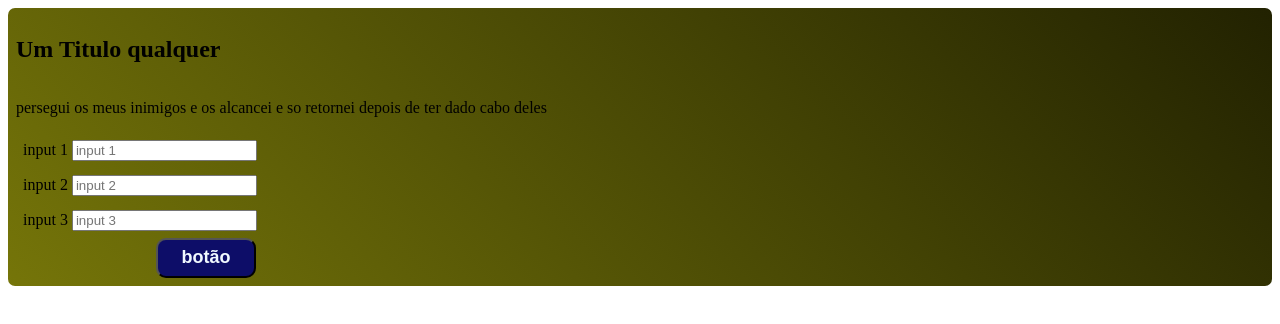
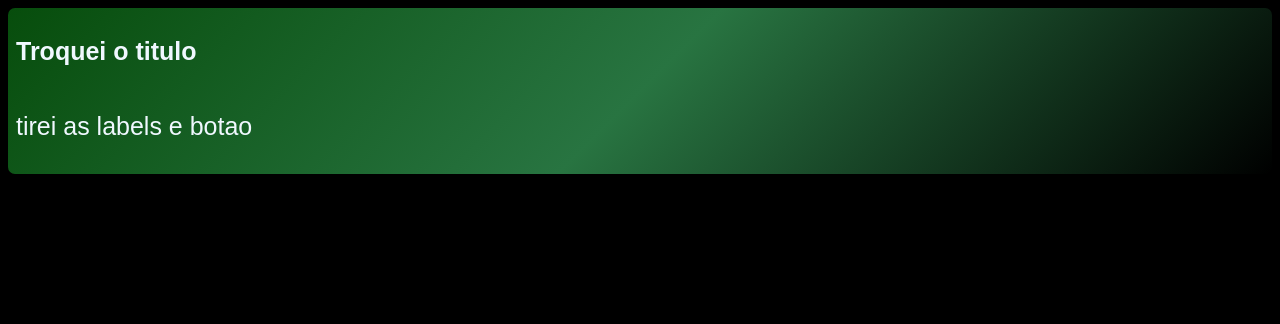
Before and after one commit to Thiago-444/aprendendo_git, a plain HTML site: page index.html in a window 1280 px wide. Drawn offline with Linux system fonts and the light colour scheme.

Commit message:
tirei labels e botao

```diff
--- a/CSS/style.css
+++ b/CSS/style.css
@@ -1,5 +1,11 @@
+*{
+    color: aliceblue;
+    font-size: 25px;
+    font-family: sans-serif;
+}
+
 body{
-    background: linear-gradient();
+    background: #000;
 }
 
 .darkTheme {
@@ -9,7 +15,7 @@ body{
 }
 
 .container {
-    background: linear-gradient(45deg, rgb(117, 117, 9), rgb(34, 34, 1));
+    background: linear-gradient(135deg, rgb(7, 77, 12), rgb(40, 116, 65), black);
     display: flex;
     flex-direction: column;
     padding: 8px;
--- a/index.html
+++ b/index.html
@@ -12,24 +12,8 @@
 <body>
     <div class="body1">
         <section class="container">
-            <h1>Um Titulo qualquer</h1>
-            <p>persegui os meus inimigos e os alcancei e so retornei depois de ter dado cabo deles</p>
-
-
-            <label for="ipt1" class="lbl">input 1
-                <input type="text" id="ipt1" placeholder="input 1">
-            </label>
-
-            <label for="ipt2" class="lbl">input 2
-                <input type="text" id="ipt2" placeholder="input 2">
-            </label>
-
-            <label for="ipt3" class="lbl">input 3
-                <input type="text" id="ipt3" placeholder="input 3">
-            </label>
-
-
-            <button class="btn1">botão</button>
+            <h1>Troquei o titulo</h1>
+            <p>tirei as labels e botao</p>
         </section>
         <script src="./JavaScript/main.js"></script>
     </div>
```
